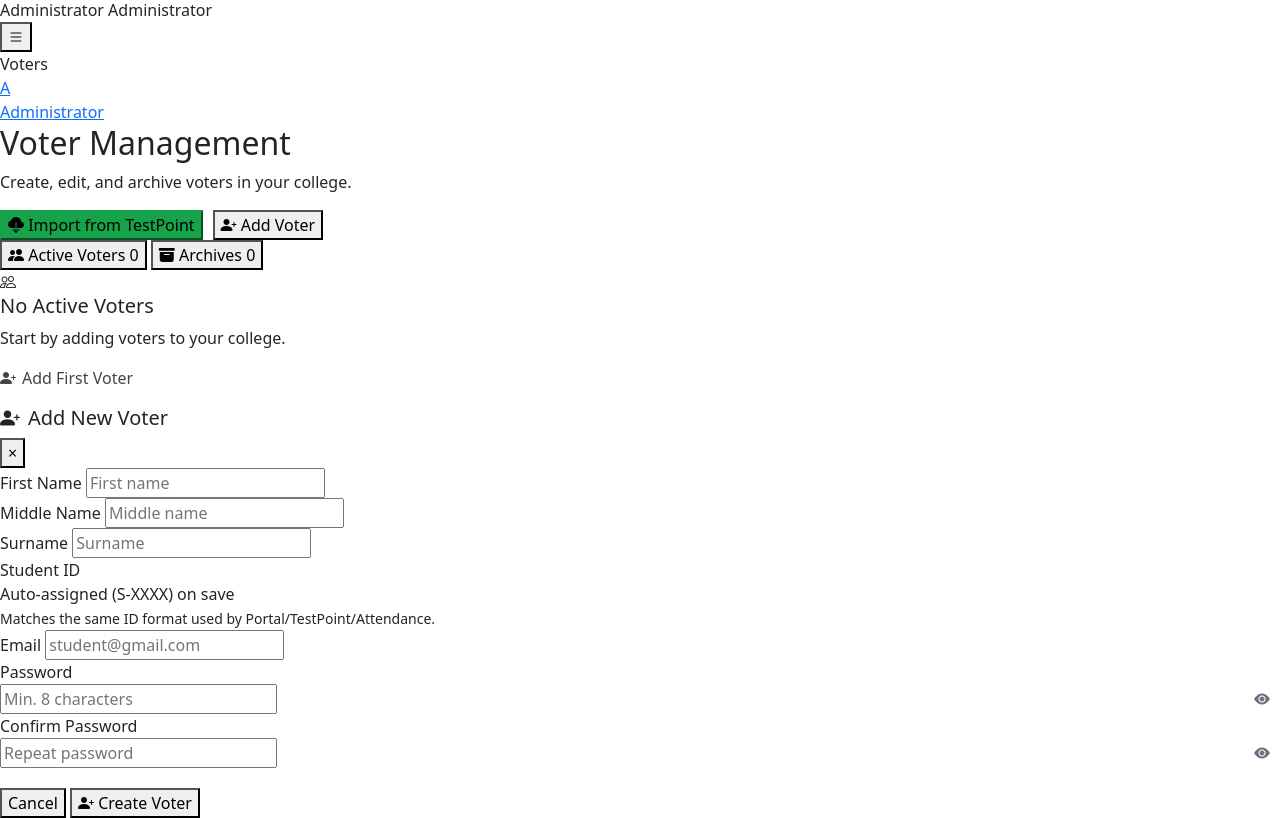
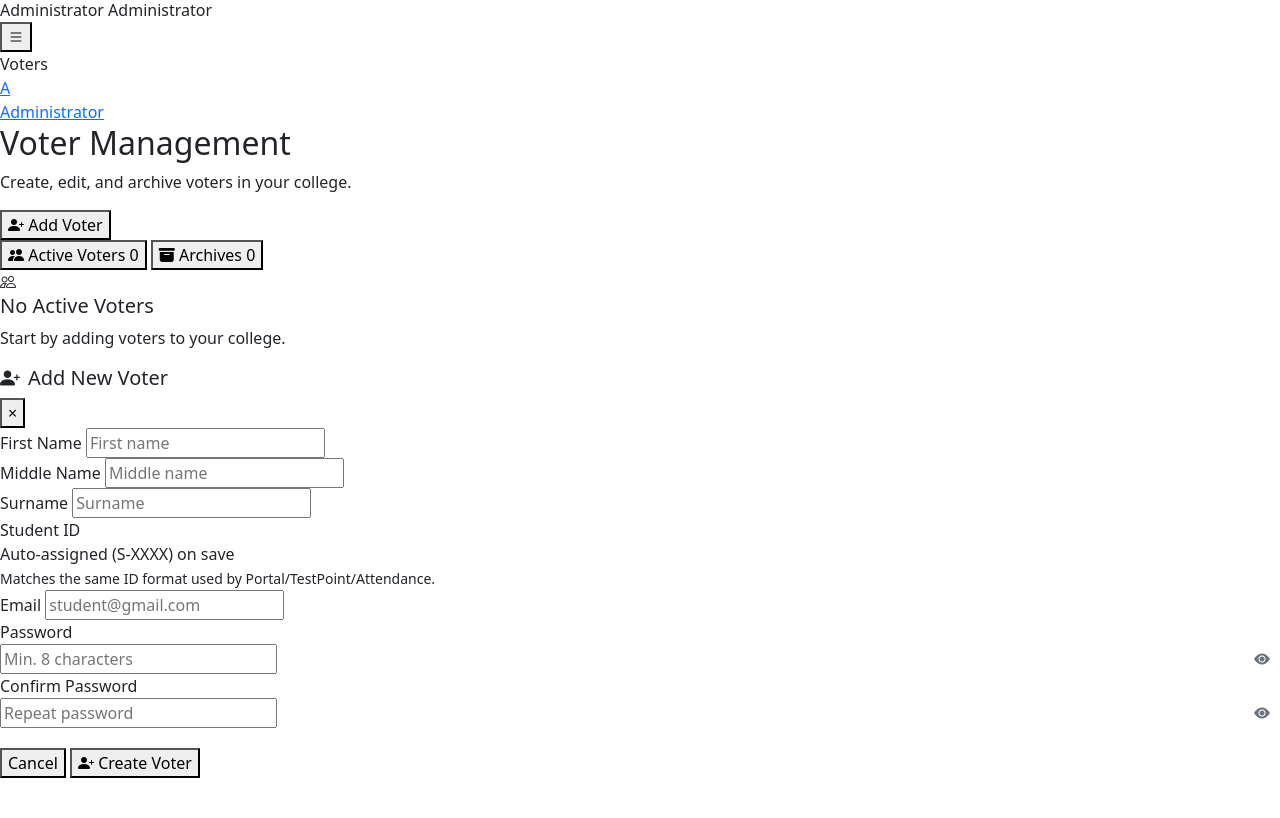
Before and after one commit to Shiijee/full-intigrated, a Flask app: template integrated/voxify_app/Voxify/Admin/templates/voters.html in a window 1280 px wide. Shown: the part 278-1096 px from the top of the page. After the commit the page ends 1056 px from the top, so only its background shows below. Run offline with Flask 3, Linux system fonts and the light colour scheme; the template is opened without the code that fills it, so the values that code supplies are empty; some libraries are stand-ins or nearby versions; some web fonts are replaced.

Commit message:
Cleaning Voting Side

```diff
--- a/integrated/voxify_app/Voxify/Admin/templates/candidates.html
+++ b/integrated/voxify_app/Voxify/Admin/templates/candidates.html
@@ -129,9 +129,6 @@
         <i class="bi bi-person-badge"></i>
         <h5>No Candidates Found</h5>
         <p>Add candidates to your elections to get started.</p>
-        <span class="btn btn-primary-custom" style="cursor:default;pointer-events:none;opacity:0.85;">
-          <i class="bi bi-person-plus-fill me-2"></i>Add Candidate
-        </span>
       {% endif %}
     </div>
     {% endif %}
--- a/integrated/voxify_app/Voxify/Admin/templates/elections.html
+++ b/integrated/voxify_app/Voxify/Admin/templates/elections.html
@@ -167,9 +167,6 @@
       <i class="bi bi-calendar-x"></i>
       <h5>No Elections Found</h5>
       <p>Get started by creating your first election.</p>
-      <span class="btn btn-primary-custom" style="cursor:default;pointer-events:none;opacity:0.85;">
-        <i class="bi bi-plus-lg me-2"></i>Create Election
-      </span>
     </div>
     {% endif %}
   </div>
--- a/integrated/voxify_app/Voxify/Admin/templates/voters.html
+++ b/integrated/voxify_app/Voxify/Admin/templates/voters.html
@@ -14,60 +14,12 @@
     <p class="page-subheading">Create, edit, and archive voters in your college.</p>
   </div>
   <div class="page-header-actions" style="display:flex;gap:10px;align-items:center;">
-    <button class="btn-primary-custom" type="button" onclick="openModal('importVotersModal')"
-      style="background:#16a34a;border-color:#16a34a;">
-      <i class="bi bi-cloud-download-fill"></i> Import from TestPoint
-    </button>
     <button class="btn-primary-custom" type="button" onclick="openModal('addVoterModal')">
       <i class="bi bi-person-plus-fill"></i> Add Voter
     </button>
   </div>
+</div>
 
-  <!-- ── Import from TestPoint Modal ── -->
-  <div class="vmodal-overlay" id="importVotersModal" style="display:none;" onclick="if(event.target===this)closeModal('importVotersModal')">
-    <div class="vmodal" style="max-width:460px;">
-      <div class="vmodal-header">
-        <h5><i class="bi bi-cloud-download-fill" style="margin-right:8px;color:#16a34a;"></i>Import Voters from TestPoint</h5>
-        <button class="vmodal-close" onclick="closeModal('importVotersModal')">&times;</button>
-      </div>
-      <div class="vmodal-body">
-        <p style="font-size:.85rem;color:#64748b;margin-bottom:16px;">
-          This will pull all active students from <strong>TestPoint</strong> and register them as voters in this college.
-          Already-existing voters will be skipped.
-        </p>
-        <label style="font-size:.8rem;font-weight:600;display:block;margin-bottom:6px;">Default Password for imported voters</label>
-        <input id="import-pw" type="text" value="Voter@2026" style="width:100%;padding:8px 12px;border:1px solid #cbd5e1;border-radius:8px;font-size:.85rem;margin-bottom:14px;"/>
-        <div id="import-status" style="font-size:.82rem;min-height:24px;"></div>
-      </div>
-      <div class="vmodal-footer">
-        <button type="button" class="vbtn vbtn-secondary" onclick="closeModal('importVotersModal')">Cancel</button>
-        <button type="button" class="vbtn vbtn-primary" style="background:#16a34a;border-color:#16a34a;" onclick="triggerImport()">
-          <i class="bi bi-cloud-download-fill"></i> Import Now
-        </button>
-      </div>
-    </div>
-  </div>
-  <script>
-  async function triggerImport() {
-    const pw = document.getElementById('import-pw').value;
-    const statusEl = document.getElementById('import-status');
-    statusEl.innerHTML = '<span style="color:#64748b">⏳ Importing from TestPoint…</span>';
-    try {
-      const r = await fetch('/api/voters/import-from-testpoint', {
-        method: 'POST',
-        headers: {'Content-Type':'application/json'},
-        body: JSON.stringify({ college_id: {{ college_id|default(1) }}, default_password: pw })
-      });
-      const data = await r.json();
-      if (data.error) throw new Error(data.error);
-      statusEl.innerHTML = `<span style="color:#16a34a;font-weight:600;">✅ ${data.message}</span>`;
-      setTimeout(() => location.reload(), 1800);
-    } catch(e) {
-      statusEl.innerHTML = `<span style="color:#ef4444;">⚠ ${e.message}</span>`;
-    }
-  }
-  </script>
-</div>
 
 
 <!-- Tab Navigation -->
@@ -146,9 +98,6 @@
       <i class="bi bi-people"></i>
       <h5>No Active Voters</h5>
       <p>Start by adding voters to your college.</p>
-      <span class="btn-primary-custom" style="cursor:default;pointer-events:none;opacity:0.85;display:inline-flex;align-items:center;gap:6px;">
-        <i class="bi bi-person-plus-fill"></i> Add First Voter
-      </span>
     </div>
     {% endif %}
   </div>
```
